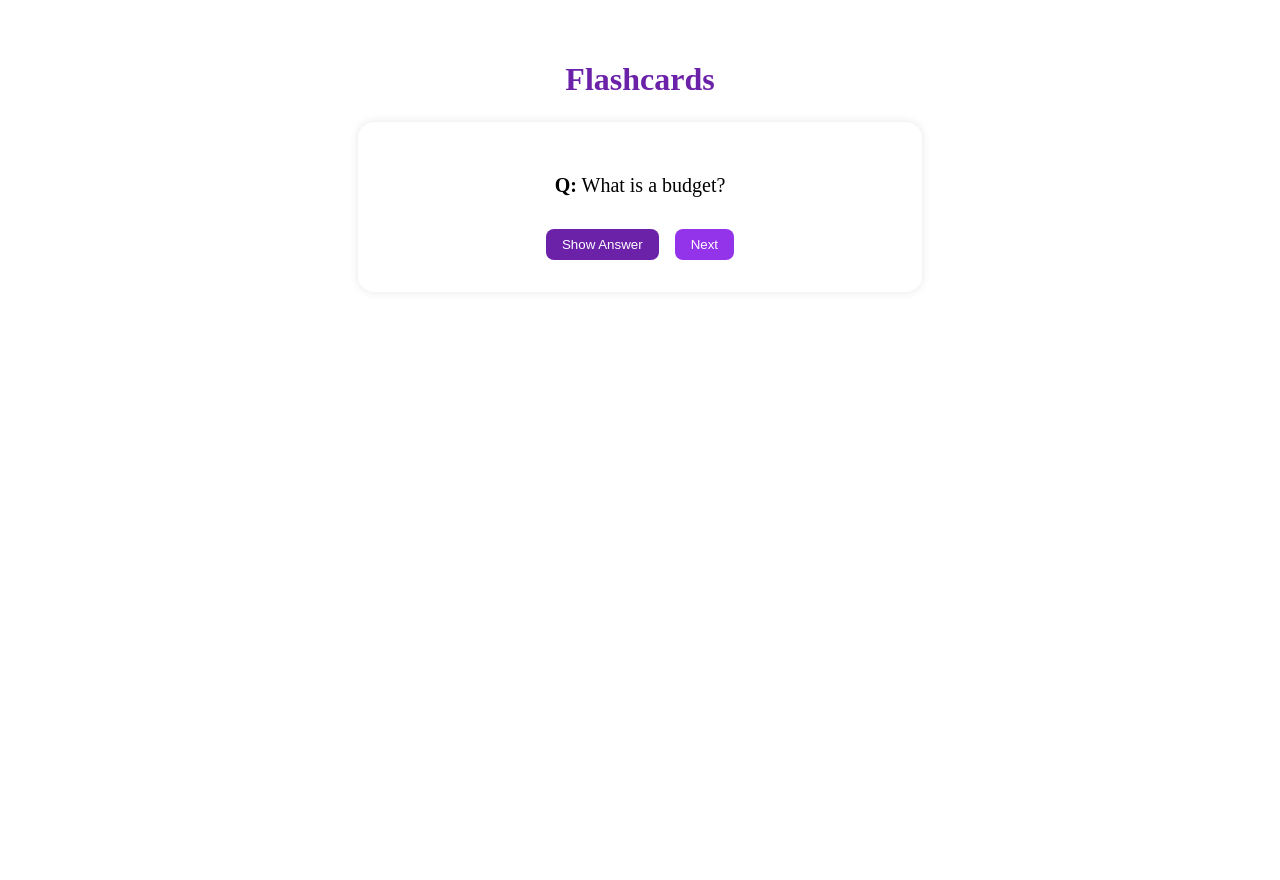
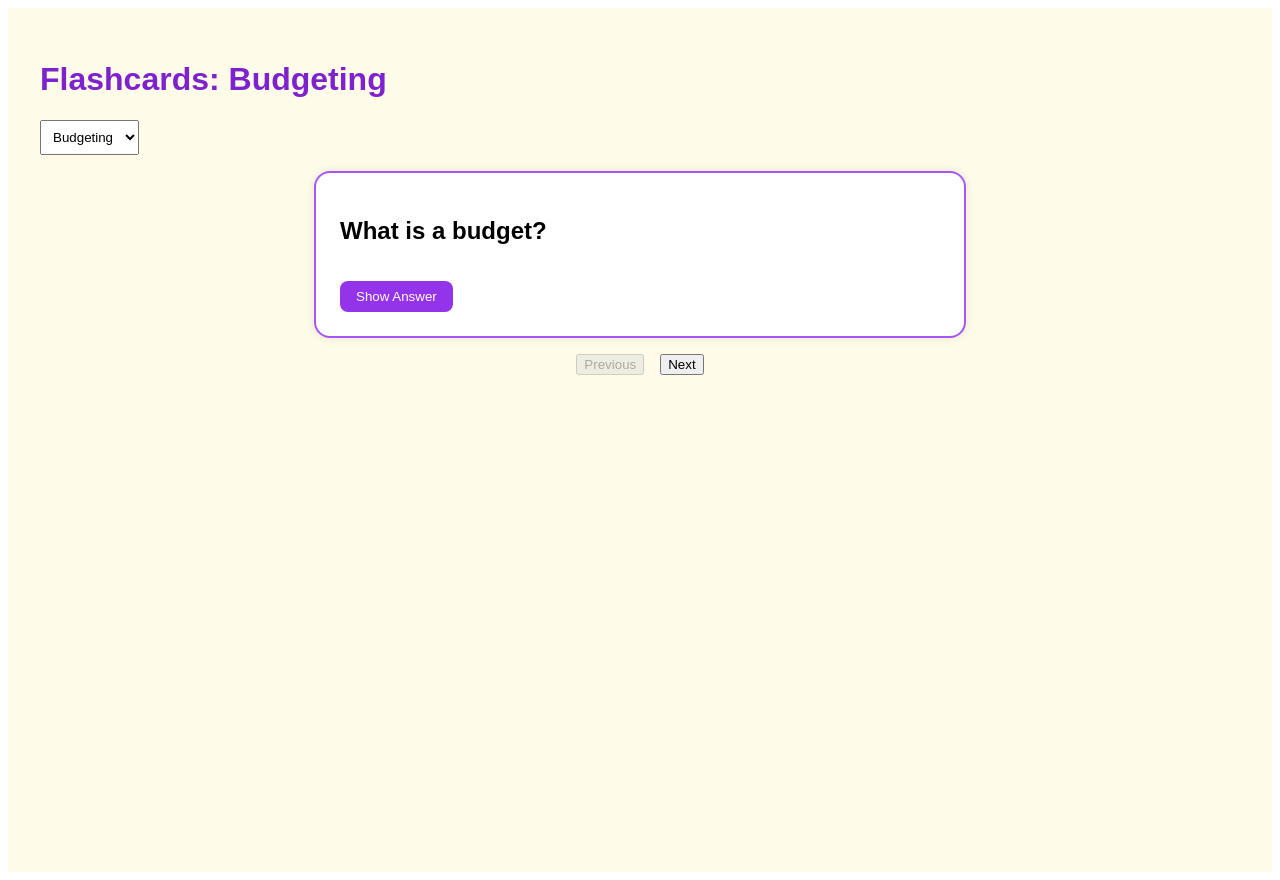
Before and after one commit to pzidel/centsible-app, a Next.js app: page /flashcards in a window 1280 px wide. Before the commit the page ends 800 px from the top, so only its background shows below. Built offline with nearby package versions, Linux system fonts and the light colour scheme.

Commit message:
Created flashcards UI with category dropdown

```diff
--- a/pages/flashcards.tsx
+++ b/pages/flashcards.tsx
@@ -1,42 +1,56 @@
 import { useState } from "react";
 
-const flashcards = [
-  { question: "What is a budget?", answer: "A plan for how to spend and save money." },
-  { question: "What is compound interest?", answer: "Interest on both principal and accumulated interest." },
-  { question: "What is an emergency fund?", answer: "Money saved to cover unexpected expenses or emergencies." },
-  { question: "What is credit utilization?", answer: "How much of your available credit you're using — keep it under 30%." },
-  { question: "What does APR stand for?", answer: "Annual Percentage Rate — interest charged on borrowed money." },
-];
+const categories = {
+  Budgeting: [
+    {
+      question: "What is a budget?",
+      answer: "A budget is a plan that helps you track your income and expenses over time."
+    },
+    {
+      question: "What is the 50/30/20 rule?",
+      answer: "50% Needs, 30% Wants, 20% Savings/Debt Repayment."
+    },
+    // Add more cards here...
+  ],
+  Saving: [
+    {
+      question: "Why is it important to have an emergency fund?",
+      answer: "To cover unexpected expenses like medical bills or job loss without using credit."
+    },
+    {
+      question: "What’s a good rule for emergency savings?",
+      answer: "Save 3–6 months’ worth of living expenses."
+    },
+    // Add more...
+  ]
+};
 
 export default function FlashcardsPage() {
+  const [category, setCategory] = useState("Budgeting");
   const [index, setIndex] = useState(0);
   const [showAnswer, setShowAnswer] = useState(false);
 
-  const nextCard = () => {
-    setShowAnswer(false);
-    setIndex((prev) => (prev + 1) % flashcards.length);
-  };
+  const flashcards = categories[category];
+  const card = flashcards[index];
 
   return (
-    <div style={{ padding: "2rem", textAlign: "center" }}>
-      <h1 style={{ fontSize: "2rem", color: "#6b21a8", marginBottom: "1.5rem" }}>Flashcards</h1>
-      <div style={{ backgroundColor: "#fff", padding: "2rem", borderRadius: "1rem", boxShadow: "0 0 10px rgba(0,0,0,0.1)", maxWidth: "500px", margin: "0 auto" }}>
-        <p style={{ fontSize: "1.25rem" }}>
-          <strong>Q:</strong> {flashcards[index].question}
-        </p>
-        {showAnswer && (
-          <p style={{ fontSize: "1.25rem", marginTop: "1rem", color: "#9333ea" }}>
-            <strong>A:</strong> {flashcards[index].answer}
-          </p>
-        )}
-        <div style={{ marginTop: "2rem", display: "flex", justifyContent: "center", gap: "1rem" }}>
-          <button onClick={() => setShowAnswer(!showAnswer)} style={{ padding: "0.5rem 1rem", background: "#6b21a8", color: "#fff", borderRadius: "0.5rem", border: "none" }}>
-            {showAnswer ? "Hide Answer" : "Show Answer"}
-          </button>
-          <button onClick={nextCard} style={{ padding: "0.5rem 1rem", background: "#9333ea", color: "#fff", borderRadius: "0.5rem", border: "none" }}>
-            Next
-          </button>
-        </div>
+    <div style={{ padding: "2rem", fontFamily: "sans-serif", backgroundColor: "#fefce8", minHeight: "100vh" }}>
+      <h1 style={{ color: "#7e22ce" }}>Flashcards: {category}</h1>
+
+      <select value={category} onChange={(e) => { setCategory(e.target.value); setIndex(0); setShowAnswer(false); }} style={{ padding: "0.5rem", marginBottom: "1rem" }}>
+        {Object.keys(categories).map((cat) => <option key={cat} value={cat}>{cat}</option>)}
+      </select>
+
+      <div style={{ border: "2px solid #a855f7", padding: "1.5rem", borderRadius: "1rem", maxWidth: "600px", margin: "auto", background: "white", boxShadow: "0 0 10px rgba(0,0,0,0.1)" }}>
+        <h2>{showAnswer ? card.answer : card.question}</h2>
+        <button onClick={() => setShowAnswer(!showAnswer)} style={{ marginTop: "1rem", backgroundColor: "#9333ea", color: "white", padding: "0.5rem 1rem", border: "none", borderRadius: "0.5rem" }}>
+          {showAnswer ? "Hide Answer" : "Show Answer"}
+        </button>
+      </div>
+
+      <div style={{ marginTop: "1rem", display: "flex", justifyContent: "center", gap: "1rem" }}>
+        <button onClick={() => { if (index > 0) setIndex(index - 1); setShowAnswer(false); }} disabled={index === 0}>Previous</button>
+        <button onClick={() => { if (index < flashcards.length - 1) setIndex(index + 1); setShowAnswer(false); }} disabled={index === flashcards.length - 1}>Next</button>
       </div>
     </div>
   );
```
